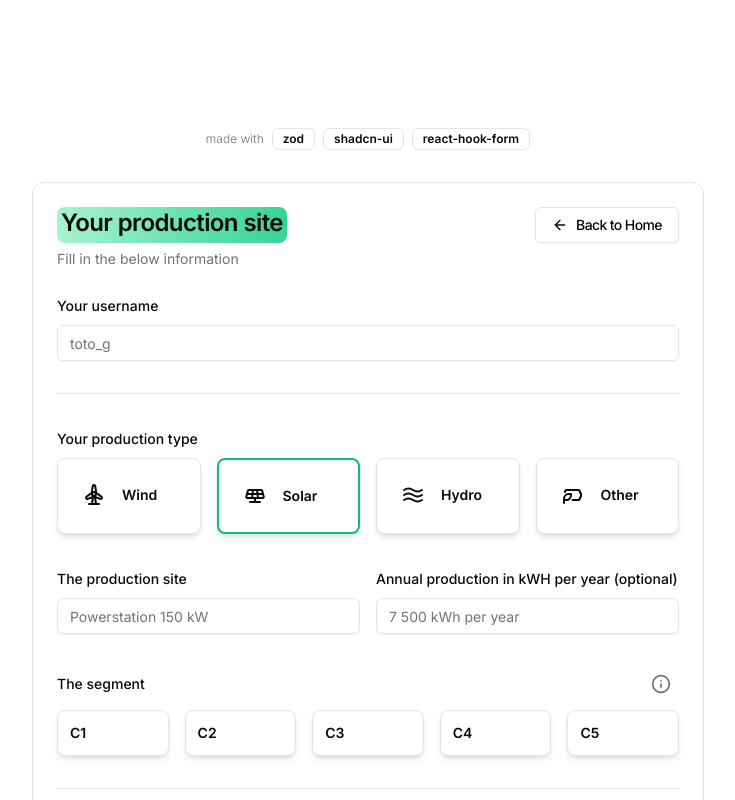
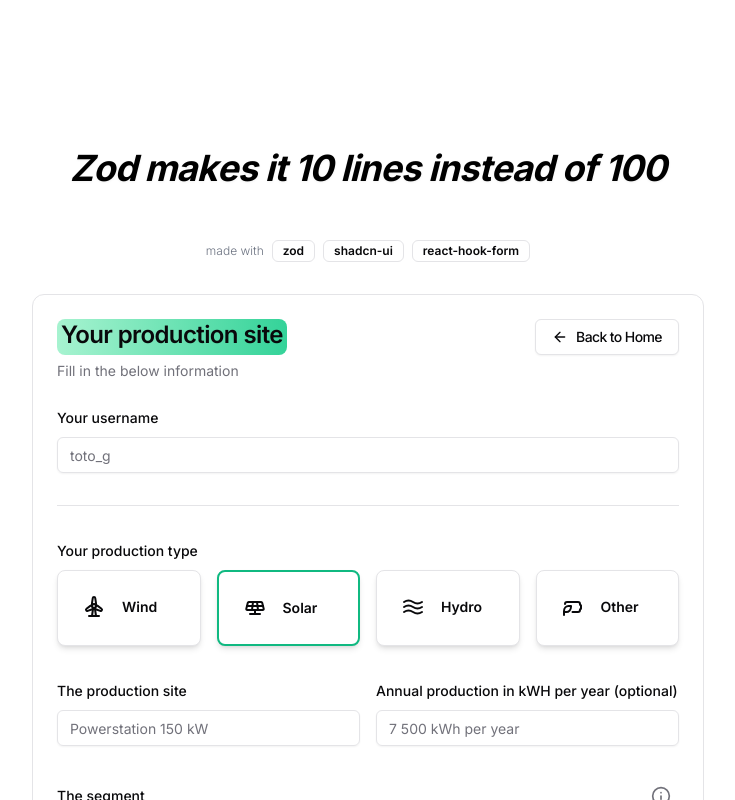
Before and after one commit to thomas1Gaillot/ultimate-side-project, a Next.js app: page /form-made-with-zod in a window 1280 px wide. Shown: the top 800 px of the page, without its empty margins (272-1007 px from the left). Built offline with nearby package versions, Linux system fonts and the light colour scheme.

Commit message:
magic ui for a bit of spice

```diff
--- a/app/form-made-with-zod/page.tsx
+++ b/app/form-made-with-zod/page.tsx
@@ -20,6 +20,7 @@ import {useRouter} from "next/navigation";
 import {useEffect, useState} from "react";
 import {Popover, PopoverContent, PopoverTrigger} from "@/components/ui/popover";
 import {InputOTP, InputOTPGroup, InputOTPSeparator, InputOTPSlot} from "@/components/ui/input-otp";
+import LetterPullup from "@/components/magicui/letter-pullup";
 
 const productionTypes = ["Wind", "Solar", "Hydro", "Other"] as const;
 const segmentTypes = ["C1", "C2", "C3", "C4", "C5"] as const;
@@ -33,6 +34,7 @@ export default function FormMadeWithZod() {
         <div className="container py-24 lg:py-32">
             {/* Announcement Banner */}
             <div className="flex flex-col items-center gap-8 justify-center">
+                <LetterPullup className={"italic  "} words={"Zod makes it 10 lines instead of 100"} delay={0.04} />
                 <MadeWithZodBadges/>
                 {isClient && <ProfileForm/>}
             </div>
--- a/components/[locale]/hero-section.tsx
+++ b/components/[locale]/hero-section.tsx
@@ -6,7 +6,7 @@ export default function HeroSection() {
             <div className="mt-5 max-w-2xl text-center mx-auto">
 
                 <h2 className="text-4xl text-gray-800 font-semibold tracking-tighter sm:text-5xl [@media(max-width:480px)]:text-[2rem]">
-                    Fast. <Highlight className={"text-black dark:text-white"}> Efficient.  Easy.</Highlight>
+                    Fast. <Highlight className={"text-black dark:text-white"}> Efficient. Easy.</Highlight>
                 </h2>
 
             </div>
@@ -19,7 +19,7 @@ export default function HeroSection() {
             <div className="mt-10 relative max-w-5xl mx-auto">
                 <img
                     src="/hi.png"
-                    className="rounded-xl "
+                    className="rounded-xl object-cover"
                     alt="Image Description"
                     height={480}
                     width={1024}
--- /dev/null
+++ b/components/magicui/letter-pullup.tsx
@@ -0,0 +1,49 @@
+"use client";
+
+import { cn } from "@/lib/utils";
+import { motion } from "framer-motion";
+
+interface LetterPullupProps {
+    className?: string;
+    words: string;
+    delay?: number;
+}
+
+export default function LetterPullup({
+                                         className,
+                                         words,
+                                         delay,
+                                     }: LetterPullupProps) {
+    const letters = words.split("");
+
+    const pullupVariant = {
+        initial: { y: 100, opacity: 0 },
+        animate: (i: any) => ({
+            y: 0,
+            opacity: 1,
+            transition: {
+                delay: i * (delay ? delay : 0.05), // By default, delay each letter's animation by 0.05 seconds
+            },
+        }),
+    };
+
+    return (
+        <div className="flex justify-center">
+            {letters.map((letter, i) => (
+                <motion.h1
+                    key={i}
+                    variants={pullupVariant}
+                    initial="initial"
+                    animate="animate"
+                    custom={i}
+                    className={cn(
+                        "font-display text-center text-4xl font-bold tracking-[-0.02em] text-black drop-shadow-sm dark:text-white md:text-4xl md:leading-[5rem]",
+                        className,
+                    )}
+                >
+                    {letter === " " ? <span>&nbsp;</span> : letter}
+                </motion.h1>
+            ))}
+        </div>
+    );
+}
--- /dev/null
+++ b/components/ui/aspect-ratio.tsx
@@ -0,0 +1,7 @@
+"use client"
+
+import * as AspectRatioPrimitive from "@radix-ui/react-aspect-ratio"
+
+const AspectRatio = AspectRatioPrimitive.Root
+
+export { AspectRatio }
--- a/package.json
+++ b/package.json
@@ -10,6 +10,7 @@
   },
   "dependencies": {
     "@hookform/resolvers": "^3.6.0",
+    "@radix-ui/react-aspect-ratio": "^1.0.3",
     "@radix-ui/react-dialog": "^1.0.5",
     "@radix-ui/react-icons": "^1.3.0",
     "@radix-ui/react-label": "^2.0.2",
```
Also changed, not shown: 1 other file (tests, documents, lock files or other folders).
